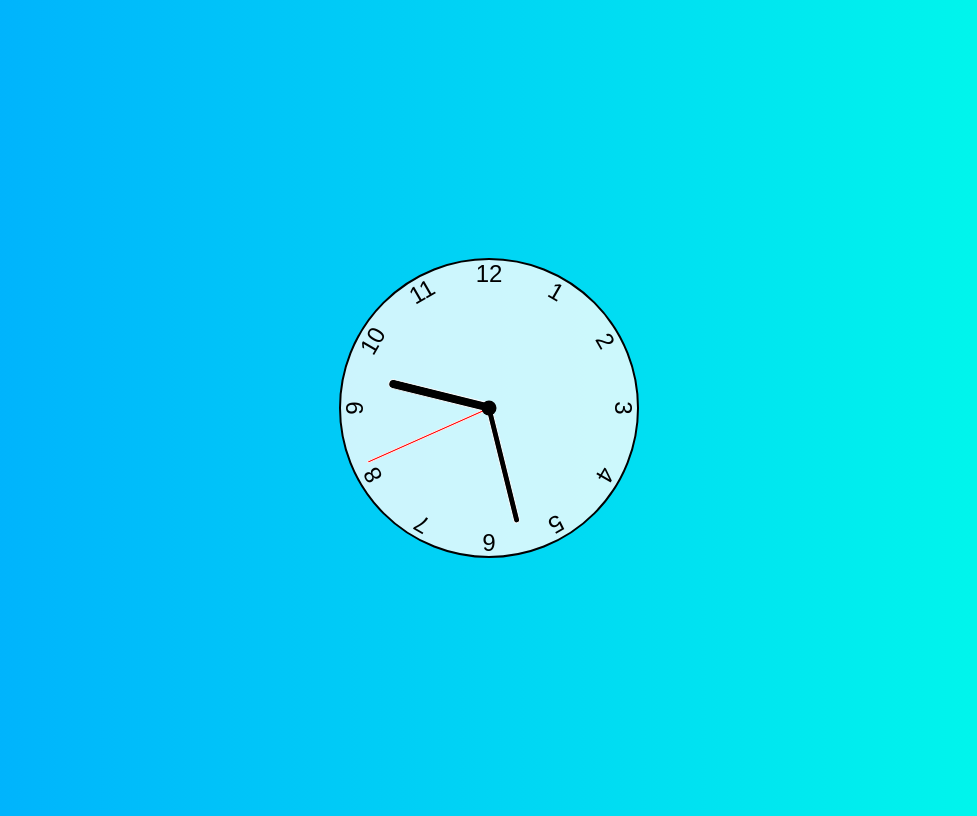
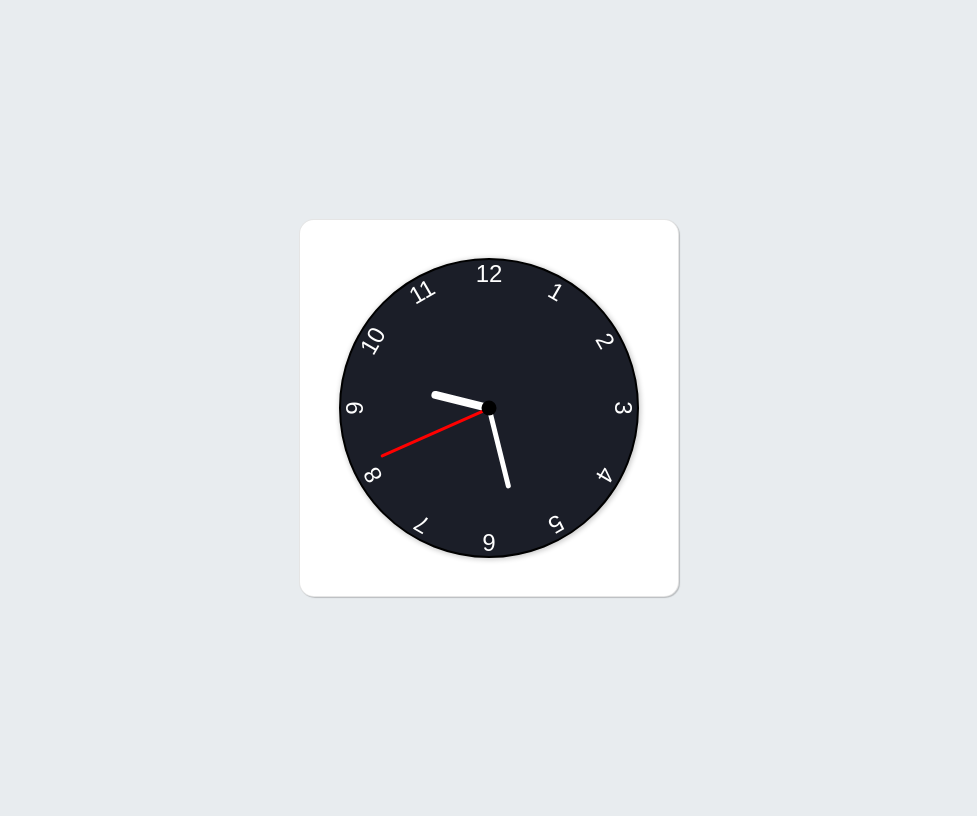
Before and after one commit to adkstar/clock, a plain HTML site: page index.html in a window 1280 px wide. Shown: the whole page, without its empty margins (151-1128 px from the left). Drawn offline with Linux system fonts and the light colour scheme; a web font is replaced by a local one.

Commit message:
changed some styles

```diff
--- a/index.html
+++ b/index.html
@@ -6,8 +6,15 @@
     <meta name="viewport" content="width=device-width, initial-scale=1.0" />
     <title>Clock</title>
     <link rel="stylesheet" href="styles.css" />
+    <link rel="preconnect" href="https://fonts.googleapis.com" />
+    <link rel="preconnect" href="https://fonts.gstatic.com" crossorigin />
+    <link
+      href="https://fonts.googleapis.com/css2?family=Otomanopee+One&display=swap"
+      rel="stylesheet"
+    />
   </head>
   <body>
+    <div class="clock-container">
       <div class="clock">
         <div class="hand hour" data-hour-hand></div>
         <div class="hand minute" data-minute-hand></div>
@@ -26,6 +33,7 @@
         <div class="number number11">11</div>
         <div class="number number12">12</div>
       </div>
+    </div>
     <script src="script.js"></script>
   </body>
 </html>
--- a/styles.css
+++ b/styles.css
@@ -2,28 +2,40 @@
 *::after,
 *::before {
   box-sizing: border-box;
-  font-family: Gotham Rounded, sans-serif;
+  font-family: "Otomanopee One", sans-serif;
 }
 
 body {
-  background: linear-gradient(
+  /* background: linear-gradient(
     to right,
     hsl(200, 100%, 50%),
     hsl(175, 100%, 50%)
-  );
+  ); */
+  background-color: #e8ecef;
   display: flex;
   justify-content: center;
   align-items: center;
   min-height: 100vh;
 }
 
+.clock-container {
+  border: 1px solid rgba(0, 0, 0, 0.1);
+  border-radius: 15px;
+  width: 30%;
+  margin: auto;
+  background-color: white;
+  box-shadow: 1px 1px 1px rgba(0, 0, 0, 0.2);
+}
+
 .clock {
   width: 300px;
   height: 300px;
-  background-color: rgba(255, 255, 255, 0.8);
+  background-color: #1b1e28;
   border-radius: 50%;
   border: 2px solid black;
   position: relative;
+  margin: 10% auto;
+  box-shadow: 1px 1px 5px 1px rgba(0, 0, 0, 0.2);
 }
 
 .clock .number {
@@ -35,6 +47,52 @@ body {
   text-align: center;
   transform: rotate(var(--rotation));
   font-size: 1.5rem;
+  color: white;
+}
+
+.clock .hand {
+  --rotation: 0;
+  position: absolute;
+  bottom: 50%;
+  left: 50%;
+  background-color: black;
+  border: 0px solid white;
+  border-top-left-radius: 10px;
+  border-top-right-radius: 10px;
+  transform-origin: bottom;
+  z-index: 10;
+  transform: translateX(-50%) rotate(calc(var(--rotation) * 1deg));
+}
+
+.clock::after {
+  content: "";
+  position: absolute;
+  background-color: black;
+  z-index: 11;
+  width: 15px;
+  height: 15px;
+  top: 50%;
+  left: 50%;
+  transform: translate(-50%, -50%);
+  border-radius: 50%;
+}
+
+.clock .hand.second {
+  width: 3px;
+  height: 40%;
+  background-color: red;
+}
+
+.clock .hand.minute {
+  width: 5px;
+  height: 28%;
+  background-color: white;
+}
+
+.clock .hand.hour {
+  width: 8px;
+  height: 20%;
+  background-color: white;
 }
 
 .clock .number1 {
@@ -70,48 +128,3 @@ body {
 .clock .number11 {
   --rotation: 330deg;
 }
-
-.clock .hand {
-  --rotation: 0;
-  position: absolute;
-  bottom: 50%;
-  left: 50%;
-  background-color: black;
-  border: 1px solid white;
-  border-top-left-radius: 10px;
-  border-top-right-radius: 10px;
-  transform-origin: bottom;
-  z-index: 10;
-  transform: translateX(-50%) rotate(calc(var(--rotation) * 1deg));
-}
-
-.clock::after {
-  content: "";
-  position: absolute;
-  background-color: black;
-  z-index: 11;
-  width: 15px;
-  height: 15px;
-  top: 50%;
-  left: 50%;
-  transform: translate(-50%, -50%);
-  border-radius: 50%;
-}
-
-.clock .hand.second {
-  width: 3px;
-  height: 45%;
-  background-color: red;
-}
-
-.clock .hand.minute {
-  width: 7px;
-  height: 40%;
-  background-color: black;
-}
-
-.clock .hand.hour {
-  width: 10px;
-  height: 35%;
-  background-color: black;
-}
```
Lines whose indentation alone changed are shown as unchanged.
